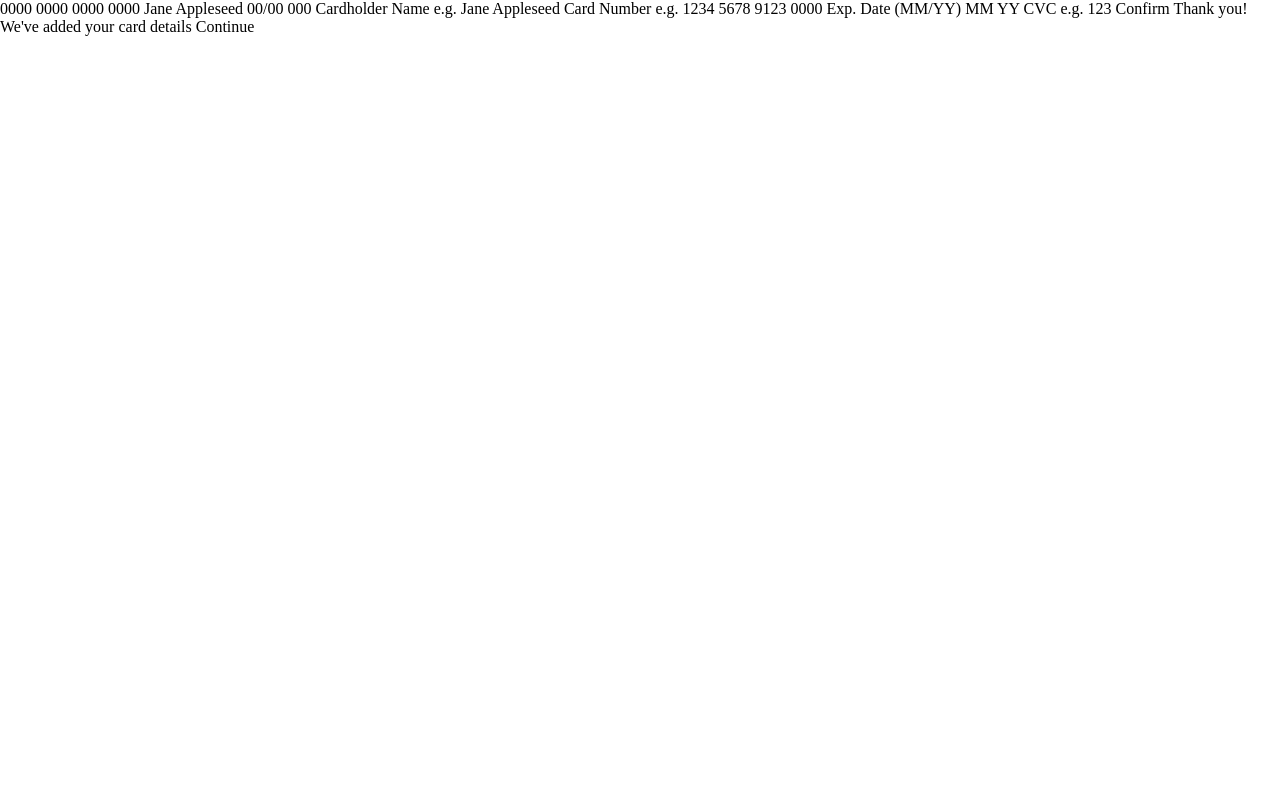
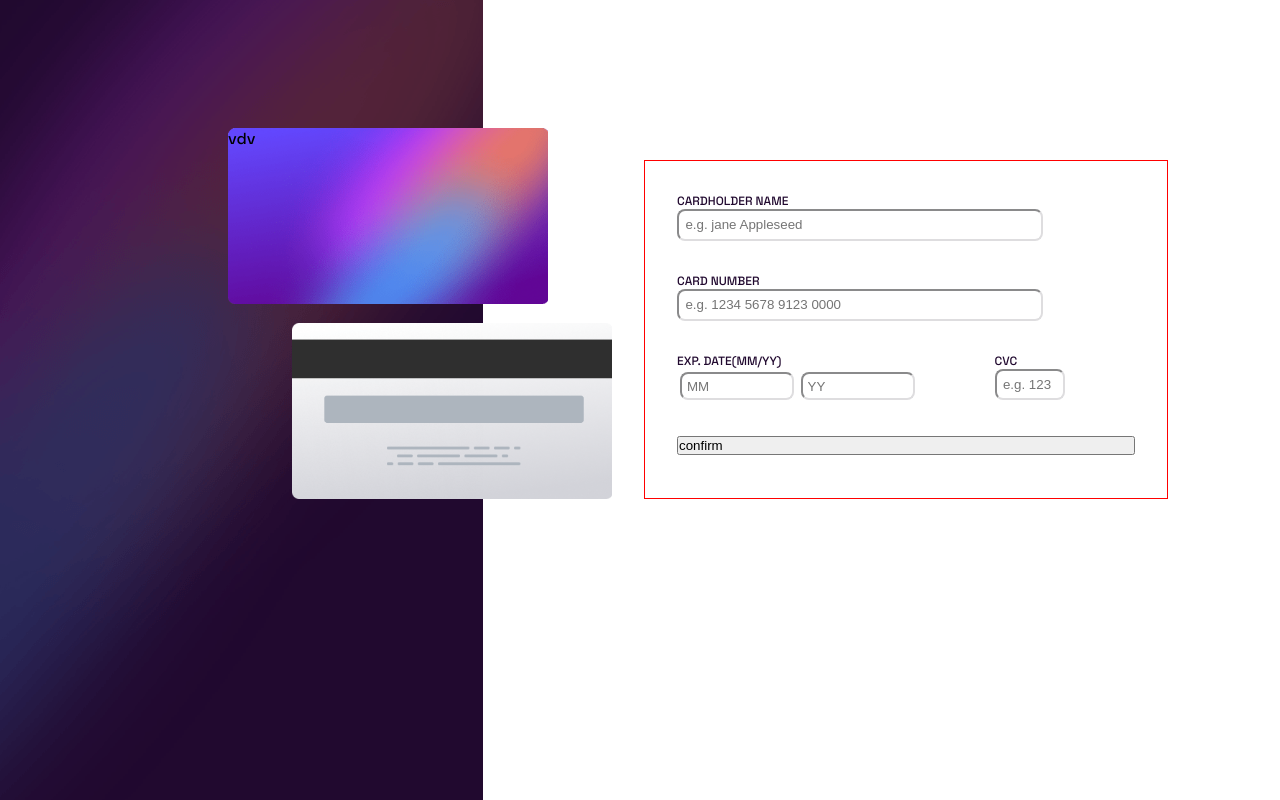
Before and after one commit to abdishukri-105/interactive-card-details, a plain HTML site: page index.html in a window 1280 px wide. Drawn offline with Linux system fonts and the light colour scheme; a web font is replaced by a local one.

Commit message:
added background and form

```diff
--- a/index.html
+++ b/index.html
@@ -6,9 +6,11 @@
     <meta name="viewport" content="width=device-width, initial-scale=1.0">
     <title>interactive-card</title>
     <link rel="stylesheet" href="./styles.css">
+    <link rel="preconnect" href="https://fonts.googleapis.com"><link rel="preconnect" href="https://fonts.gstatic.com" crossorigin>
+    <link href="https://fonts.googleapis.com/css2?family=Fraunces:opsz,wght@9..144,700&family=Kumbh+Sans&family=Montserrat:wght@500&family=Outfit:wght@400;700&family=Rubik+Vinyl&family=Space+Grotesk:wght@500&family=Unbounded:wght@300&display=swap" rel="stylesheet">
 </head>
 <body>
-
+<!--
     0000 0000 0000 0000
     Jane Appleseed
     00/00
@@ -30,11 +32,56 @@
 
     Confirm
 
-    <!-- Completed state start -->
+
 
     Thank you!
     We've added your card details
     Continue
+     -->
+
+    <main>
+        <div class="card-holder">
+
+          <div class="front-card">
+             <!-- <img src="./images/bg-card-front.png" alt="front-side-card"> -->
+            vdv
+          </div>
+          <div class="back-card">
+            <!-- <img src="./images/bg-card-back.png" alt="back-side-card"> -->
+
+          </div>
+        </div>
+        <div class="form-holder">
+            <form>
+                <label class="cardname">
+                  <span class="nmoncd">CARDHOLDER NAME</span>
+                  <input name="cardholdername" type="text" placeholder="e.g. jane Appleseed">
+                </label>
+                <label class="cardnum">
+                  <span class="cdnum">CARD NUMBER</span>
+                  <input name="cardnumber" type="text" placeholder="e.g. 1234 5678 9123 0000">
+                </label>
+                <div class="expiryArea">
+                    <label class="exp">
+                    <span class="expdt">EXP. DATE(MM/YY)</span>
+                    <div class="yearArea">
+                       <input name="experationdatemonth" type="text" placeholder="MM">
+                       <input name="experationdateyear" type="text" placeholder="YY">
+                    </div>
+                    </label>
+
+                    <label class="cvc">
+                    <span class="cvcnum">CVC</span>
+                    <input name="cvcnumber" type="text" placeholder="e.g. 123">
+                    </label>
+                </div>
+                <button type="submit">
+                  confirm
+                </button>
+              </form>
+        </div>
+    </main>
+
 
 
     <script src="./index.js"></script>
--- a/styles.css
+++ b/styles.css
@@ -1,4 +1,4 @@
-
+ @import url('https://fonts.googleapis.com/css2?family=Fraunces:opsz,wght@9..144,700&family=Kumbh+Sans&family=Montserrat:wght@500&family=Outfit:wght@400;700&family=Rubik+Vinyl&family=Space+Grotesk:wght@500&family=Unbounded:wght@300&display=swap');
 
 /* basic settings */
 
@@ -19,8 +19,105 @@
 
     /* css reset */
 
-    *{
+    * {
         margin: 0;
         padding: 0;
         box-sizing: border-box;
     }
+
+    body {
+        font-family: 'Space Grotesk', sans-serif;
+        background-image: url('./images/bg-main-desktop.png');
+        background-repeat: no-repeat;
+    }
+
+    main {
+        display: flex;
+        flex-flow: row ;
+    }
+
+    .form-holder {
+           border: 1px solid red;
+           margin-top: 10rem;
+           margin-left: 2rem;
+           margin-right: 7rem;
+
+    }
+
+    form {
+        display: flex;
+        flex-flow: column;
+        margin: 1rem;
+
+    }
+
+    .cardname,.cardnum,button, .exp,.cvc{
+        display: flex;
+        flex-direction: column;
+        margin: 1rem;
+    }
+
+    label {
+        color: var(--Verydarkviolet);
+        font-size: 12px;
+        margin-bottom: 2rem;
+    }
+    input {
+        border-radius: 0.5rem;
+        padding: 0.4rem;
+        width: 80%;
+        border-color: var(--Lightgrayishviolet);
+
+    }
+
+    .expiryArea {
+        display: flex;
+        flex-direction: row;
+        justify-content: space-around;
+    }
+
+    .yearArea {
+        display: flex;
+        flex-direction: row;
+    }
+
+    .yearArea input {
+        margin: 0.2rem;
+        width: 40%;
+        padding: 0.3rem;
+    }
+
+    .cvc input{
+        margin-right: 0px;
+        width: 50%;
+    }
+
+
+    .card-holder {
+        display: flex;
+        flex-direction: column;
+        z-index: 1;
+        margin-top: 8rem;
+        margin-left:  14.25rem;
+        align-items: flex-start;
+        flex-basis: content;
+    }
+
+    .front-card {
+        background-image: url('./images/bg-card-front.png');
+        background-repeat: no-repeat;
+        background-size: cover;
+        height: 11rem;
+        width:20rem;
+
+    }
+
+    .back-card {
+         background-image: url('./images/bg-card-back.png');
+        background-repeat: no-repeat;
+        background-size: cover;
+        margin-left: 4em;
+        margin-top: 1.2em;
+        height: 11rem;
+        width:20rem;
+    }
```
